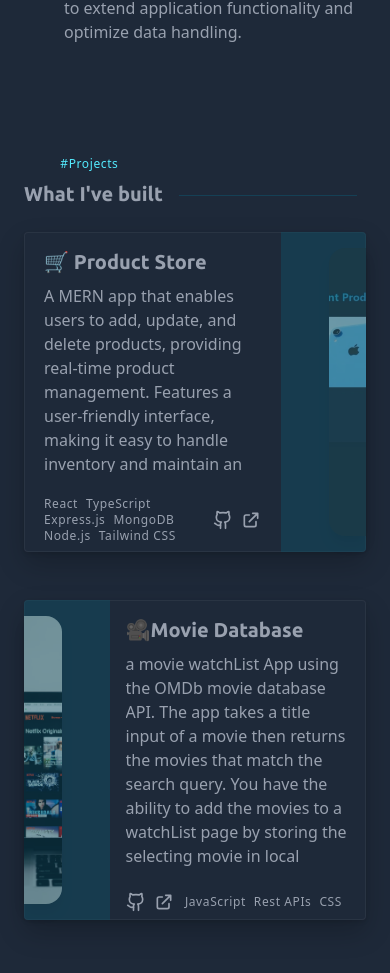
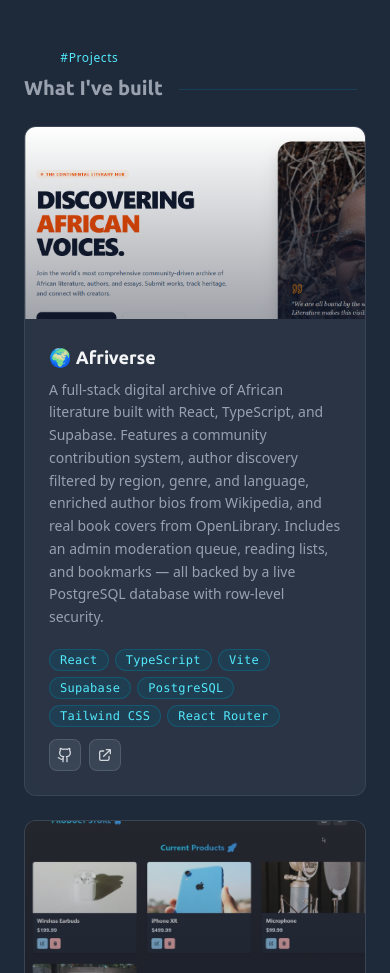
Before and after one commit to PhiweM/PorfolioFrontEnd, a React (Vite) app: page / in a window 390 px wide. Shown: the part 8076-9049 px from the top of the page. Built offline with nearby package versions, Linux system fonts and the light colour scheme; a web font is replaced by a local one.

Commit message:
modernise project cards, active nav, OG tags, and portfolio fixes

```diff
--- a/src/components/About.tsx
+++ b/src/components/About.tsx
@@ -25,7 +25,7 @@ export default function About() {
   ];
 
   return (
-    <div className='about container mx-auto md:pt-20 px-4 md:px-14 mb-20 md:mb-16 max-w-[1000px] xl:w-[75%]' id='about'>
+    <div className='about container mx-auto md:pt-16 px-4 md:px-14 mb-12 md:mb-12 max-w-[1000px] xl:w-[75%]' id='about'>
       <div className="md:hidden hero-img-container w-full pb-16">
         <img src={heroImg} alt="hero-Image" className="hero-img w-full h-auto" />
       </div>
--- a/src/components/Contact.tsx
+++ b/src/components/Contact.tsx
@@ -8,7 +8,7 @@ export default function Contact() {
     whileInView={{ opacity: 1, y: 0 }}
     transition={{ duration: 0.8 }}
     viewport={{ once: true }}
-    className='contact container mx-auto px-6 md:px-14 max-w-[1000px] flex flex-col justify-center md:pt-20 mb-40' id='contact'>
+    className='contact container mx-auto px-6 md:px-14 max-w-[1000px] flex flex-col justify-center md:pt-16 mb-24' id='contact'>
         <div className="flex items-center space-x-4 mb-3">
 
           <div className="title-wrapper flex flex-col items-center">
@@ -27,7 +27,7 @@ export default function Contact() {
            👋🏾Say Hello.
         </button> */}
 
-        <a href="mailto:your.email@example.com" className="border border-cyan-300 py-1 px-4 rounded text-cyan-300 text-sm hover:text-gray-500 tracking-wide hvr-sweep-to-right w-32 mx-auto text-center flex justify-center">
+        <a href="mailto:wycliffwhite7@gmail.com" className="border border-cyan-300 py-1 px-4 rounded text-cyan-300 text-sm hover:text-gray-500 tracking-wide hvr-sweep-to-right w-32 mx-auto text-center flex justify-center">
           👋🏾 Say Hello
         </a>
 
--- a/src/components/Experience/Experience.tsx
+++ b/src/components/Experience/Experience.tsx
@@ -8,7 +8,7 @@ export default function Experience() {
       whileInView={{ opacity: 1, y: 0 }}
       transition={{ duration: 0.8 }}
       viewport={{ once: true }}
-      className='experience container mx-auto px-4 md:px-20 mb-20 md:pt-20 md:mb-24 max-w-[1000px]'
+      className='experience container mx-auto px-4 md:px-20 mb-12 md:pt-16 md:mb-14 max-w-[1000px]'
       id='experience'
     >
       <div className="flex space-x-4 md:mb-4">
--- a/src/components/projects/ProjectCard.tsx
+++ b/src/components/projects/ProjectCard.tsx
@@ -1,4 +1,4 @@
-
+import { motion } from 'framer-motion';
 import { LuGithub } from "react-icons/lu";
 import { HiOutlineExternalLink } from "react-icons/hi";
 
@@ -11,66 +11,68 @@ interface ProjectCardProps {
   gitHubLink: string;
 }
 
-//ProjectCard 1: IMAGE RIGHT
 export default function ProjectCard({ image, title, desc, techStack, projectLink, gitHubLink }: ProjectCardProps) {
   return (
-    <div className="project-card md:min-w-[600px] md:max-w-[800px] xl:max-w-[1000px] h-80 xl:h-96 flex rounded mx-auto bg-gray-800 mb-12 z-0 md:ml-10 transition-all duration-300 shadow-gray-900 hover:shadow-gray-900 hover:translate-y-[-5px]">
+    <div
+      className="group relative flex flex-col h-full rounded-xl overflow-hidden bg-gray-700/50 backdrop-blur-sm border border-gray-600/50 hover:border-cyan-500/40 transition-all duration-300 hover:shadow-[0_8px_40px_rgba(6,182,212,0.12)] hover:-translate-y-1 cursor-pointer"
+      onClick={() => window.open(projectLink, '_blank')}
+    >
+      {/* Top accent */}
+      <div className="absolute top-0 left-0 right-0 h-[2px] bg-gradient-to-r from-transparent via-cyan-500/60 to-transparent" />
 
-     {/* Project Details */}
-      <div className="card-header w-3/4 md:w-1/2 mh-full pt-4 pb-2 px-5 md:pt-6 pb-none flex flex-col">
-        <h2 className="project-title text-gray-400 text-xl ubuntu-bold mb-2">{title}</h2>
-        <p className="desc text-gray-400 font-normal flex-grow mb-6">
-          {desc.length > 300 ? `${desc.slice(0, 300)}...` : desc}
-        </p>
+      {/* Image */}
+      <div className="relative w-full h-48 flex-shrink-0 overflow-hidden">
+        <img
+          src={image}
+          alt={title}
+          loading="lazy"
+          className="w-full h-full object-cover transition-transform duration-500 group-hover:scale-105"
+        />
+        <div className="absolute inset-0 bg-gradient-to-b from-transparent to-gray-900/40 pointer-events-none" />
+      </div>
 
-        <div className="tech-stack-wrap flex items-center mt-auto justify-between">
-          <div className="techStack flex flex-wrap">
-            {techStack.map((tech: string, index: number) => (
-              <p key={index} className='text-xs font-thin tracking-wider text-gray-400 mr-2'>
+      {/* Content */}
+      <div className="flex flex-col flex-1 p-6">
+        <h2 className="text-gray-100 text-lg ubuntu-bold mb-2 group-hover:text-cyan-300 transition-colors duration-300">
+          {title}
+        </h2>
+        <p className="text-gray-400 text-sm leading-relaxed mb-5 flex-grow">{desc}</p>
+
+        <div className="flex items-end justify-between gap-3 flex-wrap mt-auto">
+          <div className="flex flex-wrap gap-1.5">
+            {techStack.map((tech, i) => (
+              <span
+                key={i}
+                className="bg-cyan-900/40 text-cyan-300 border border-cyan-600/30 rounded-full px-2.5 py-0.5 text-xs font-mono tracking-wide"
+              >
                 {tech}
-              </p>
+              </span>
             ))}
           </div>
-
-          <div className="external-links flex gap-2">
-            <a
+          <div className="flex gap-2 flex-shrink-0">
+            <motion.a
               href={gitHubLink}
               target="_blank"
               rel="noopener noreferrer"
-              className='text-gray-400 text-xl hover:text-cyan-300'
+              onClick={(e) => e.stopPropagation()}
+              className="flex items-center justify-center w-8 h-8 rounded-lg bg-gray-600/50 border border-gray-500/50 text-gray-300 hover:border-cyan-500/50 hover:text-cyan-300 transition-all duration-200"
+              whileHover={{ y: -2 }}
             >
-              <LuGithub />
-            </a>
-            <a
+              <LuGithub className="text-base" />
+            </motion.a>
+            <motion.a
               href={projectLink}
               target="_blank"
               rel="noopener noreferrer"
-              className='text-gray-400 text-xl hover:text-cyan-300'
+              onClick={(e) => e.stopPropagation()}
+              className="flex items-center justify-center w-8 h-8 rounded-lg bg-gray-600/50 border border-gray-500/50 text-gray-300 hover:border-cyan-500/50 hover:text-cyan-300 transition-all duration-200"
+              whileHover={{ y: -2 }}
             >
-              <HiOutlineExternalLink />
-            </a>
+              <HiOutlineExternalLink className="text-base" />
+            </motion.a>
           </div>
         </div>
       </div>
-
-      {/* Project Image */}
-      <div
-        className="card-body relative w-1/4 md:w-1/2 mx-auto py-4 md:py-8 pl-12 flex justify-center cursor-pointer"
-        onClick={() => window.open(projectLink, '_blank')}
-      >
-        <img
-          src={image}
-          alt="Project image"
-          loading="lazy"
-          className="project-image rounded-2xl shadow-lg w-full h-auto rounded-tr-none rounded-br-none object-cover bg-cover bg-center"
-        />
-
-        <div className="absolute inset-0 bg-cyan-900/50 hover:bg-cyan-900/5 flex items-end justify-end gap-1 pb-2 pr-5 rounded-tr rounded-br"></div>
-
-
-      </div>
-
-
     </div>
   );
 }
--- a/src/components/projects/ProjectCard2.tsx
+++ /dev/null
@@ -1,59 +0,0 @@
-
-import { LuGithub } from "react-icons/lu";
-import { HiOutlineExternalLink } from "react-icons/hi";
-
-
-interface ProjectCardProps {
-  image: string;
-  title: string;
-  desc: string;
-  techStack: string[];
-  projectLink: string;
-  gitHubLink: string;
-}
-
-//ProjectCard 2: IMAGE LEFT
-export default function ProjectCard2(props:ProjectCardProps) {
-
-  return (
-    <div
-      className="project-card md:min-w-[600px] md:max-w-[800px] xl:max-w-[1000px] h-80 xl:h-96 flex rounded mx-auto bg-gray-800 mb-12 z-0 md:ml-10 transition-all duration-300  shadow-gray-900 hover:shadow-gray-900 hover:translate-y-[-5px]"
-      onClick={() => window.open(props.projectLink, '_blank')}
-    >
-        {/* Image Section */}
-        <div className="card-body relative w-1/4 md:w-1/2 mx-auto py-4 md:py-8 pr-12 flex justify-center cursor-pointer">
-            <img
-                src={props.image}
-                alt="Project image"
-                loading="lazy"
-                className="project-image rounded-2xl shadow-lg w-full h-auto rounded-tl-none rounded-bl-none bg-cover bg-center object-cover" />
-
-            <div className="absolute inset-0 bg-cyan-900/50 hover:bg-cyan-900/5 flex items-center justify-center rounded-tl rounded-bl"></div>
-        </div>
-
-        {/* Content Section */}
-        <div className="card-header w-3/4 md:w-1/2 mh-full pt-4 pb-2 px-4 md:pt-6 pb-none flex flex-col">
-            <h2 className="project-title text-gray-400 text-xl ubuntu-bold mb-2">{props.title}</h2>
-            <p className="desc text-gray-400  font-normal flex-grow mb-6">{props.desc.length > 300 ? `${props.desc.slice(0,300)}...` : props.desc}</p>
-
-            <div className="tech-stack-wrap flex items-center mt-auto justify-between">
-
-                <div className="external-links flex gap-2">
-                    <a href={props.gitHubLink} target="_blank"  onClick={(e) => e.stopPropagation()} className=' text-gray-400 text-xl hover:text-cyan-300'><LuGithub /></a>
-                    <a href={props.projectLink} target="_blank"  onClick={(e) => e.stopPropagation()} className=' text-gray-400 text-xl hover:text-cyan-300'><HiOutlineExternalLink /></a>
-                </div>
-
-                <div className="techStack flex flex-wrap  justify-end text-right">
-                    {props.techStack.map((tech:string, index:number) => {
-                    return (
-                        <p key={index} className='text-xs font-thin tracking-wider text-gray-400 mr-2'>{tech}</p>
-                    )
-                    })}
-                </div>
-
-            </div>
-        </div>
-
-    </div>
-  );
-}
--- a/src/components/projects/Projects.tsx
+++ b/src/components/projects/Projects.tsx
@@ -2,22 +2,19 @@
 import { motion } from 'framer-motion';
 import { projects } from '../projectsData';
 import ProjectCard from './ProjectCard';
-import ProjectCard2 from './ProjectCard2'
-
 
 export default function Projects() {
-
   return (
     <motion.div
       initial={{ opacity: 0, y: 100 }}
       whileInView={{ opacity: 1, y: 0 }}
       transition={{ duration: 0.8 }}
       viewport={{ once: true }}
-      className='projects container mx-auto px-6 md:px-14  md:pt-24 md:mb-16 max-w-[1000px] xl:w-[75%] flex flex-col z-0 mb-20'
+      className='projects container mx-auto px-6 md:px-14 md:pt-16 md:mb-10 max-w-[1000px] xl:w-[75%] flex flex-col z-0 mb-12'
       id='projects'
     >
-      <div className="flex space-x-4 mb-6 md:mb-10 ">
-        <div className="title-wrapper flex flex-col items-center ">
+      <div className="flex space-x-4 mb-6 md:mb-8">
+        <div className="title-wrapper flex flex-col items-center">
           <p className="title-sub text-xs font-thin tracking-wider text-cyan-300 mr-2 mb-2">#Projects</p>
           <h1 className="about-title ubuntu-bold text-xl md:text-3xl font-extrabold text-gray-400 relative whitespace-nowrap">
             What I've built
@@ -26,15 +23,16 @@ export default function Projects() {
         <span className='w-[52%] border-b border-cyan-700/30 mb-3'></span>
       </div>
 
+      {/* 2-column grid — cards in same row share equal height automatically */}
+      <div className="grid grid-cols-1 md:grid-cols-2 gap-6">
         {projects.map((project, index) => (
           <motion.div
             key={index}
             initial={{ opacity: 0, y: 50 }}
             whileInView={{ opacity: 1, y: 0 }}
-          transition={{ duration: 0.8, delay: index * 0.2 }}
+            transition={{ duration: 0.6, delay: index * 0.15 }}
             viewport={{ once: true }}
           >
-          {index % 2 === 0 ? (
             <ProjectCard
               image={project.image}
               title={project.title}
@@ -43,20 +41,9 @@ export default function Projects() {
               projectLink={project.projectLink}
               gitHubLink={project.gitHubLink}
             />
-          ) : (
-            <ProjectCard2
-              image={project.image}
-              title={project.title}
-              desc={project.description}
-              techStack={project.techStack}
-              projectLink={project.projectLink}
-              gitHubLink={project.gitHubLink}
-            />
-          )}
           </motion.div>
         ))}
-
+      </div>
     </motion.div>
-
   );
 }
--- a/src/components/projectsData.ts
+++ b/src/components/projectsData.ts
@@ -1,5 +1,6 @@
 import productStorImg from './../assets/projects/productStore.png';
-import movieImg from './../assets/projects/movieDatabaseimg.avif'
+// import movieImg from './../assets/projects/movieDatabaseimg.avif'
+import afriverseImg from './../assets/projects/afriverse.png';
 
 export interface Project {
   image: string;
@@ -12,21 +13,29 @@ export interface Project {
 
 export const projects: Project[] = [
   {
+    image: afriverseImg,
+    title: '🌍 Afriverse',
+    description: 'A full-stack digital archive of African literature built with React, TypeScript, and Supabase. Features a community contribution system, author discovery filtered by region, genre, and language, enriched author bios from Wikipedia, and real book covers from OpenLibrary. Includes an admin moderation queue, reading lists, and bookmarks — all backed by a live PostgreSQL database with row-level security.',
+    techStack: [ "React", "TypeScript", "Vite", "Supabase", "PostgreSQL", "Tailwind CSS", "React Router" ],
+    projectLink: 'https://afriverse-dfbg.vercel.app/',
+    gitHubLink: 'https://github.com/PhiweM/afriverse'
+  },
+  {
     image: productStorImg,
     title: '🛒 Product Store',
     description: 'A MERN app that enables users to add, update, and delete products, providing real-time product management. Features a user-friendly interface, making it easy to handle inventory and maintain an organized storefront.',
     techStack: [ "React", "TypeScript", "Express.js", "MongoDB", "Node.js", "Tailwind CSS"],
     projectLink: 'https://mern-store-app-ofp3.onrender.com',
     gitHubLink: 'https://github.com/PhiweM/mern-store-app'
-  },
-  {
-    image: movieImg,
-    title: '🎥Movie Database',
-    description: 'a movie watchList App using the OMDb movie database API. The app takes a title input of a movie then returns the movies that match the search query. You have the ability to add the movies to a watchList page by storing the selecting movie in local storage then rendering it when the window is loaded.',
-    techStack: [ "JavaScript", "Rest APIs", "CSS"],
-    projectLink: 'https://merry-nougat-56846f.netlify.app/watchlist',
-    gitHubLink: 'https://github.com/PhiweM/Movie-Watchlist-App/tree/main'
-  },
+  }
+  // {
+  //   image: movieImg,
+  //   title: '🎥Movie Database',
+  //   description: 'a movie watchList App using the OMDb movie database API. The app takes a title input of a movie then returns the movies that match the search query. You have the ability to add the movies to a watchList page by storing the selecting movie in local storage then rendering it when the window is loaded.',
+  //   techStack: [ "JavaScript", "Rest APIs", "CSS"],
+  //   projectLink: 'https://merry-nougat-56846f.netlify.app/watchlist',
+  //   gitHubLink: 'https://github.com/PhiweM/Movie-Watchlist-App/tree/main'
+  // },
 
 
 ];
```
Also changed, not shown: index.html (+13 -0 lines), src/components/Hero.tsx (+10 -7 lines), src/components/Navbar.tsx (+47 -31 lines), src/assets/projects/Afriverse.png (added), 1 other file (tests, documents, lock files or other folders). Lines whose indentation alone changed are shown as unchanged.
